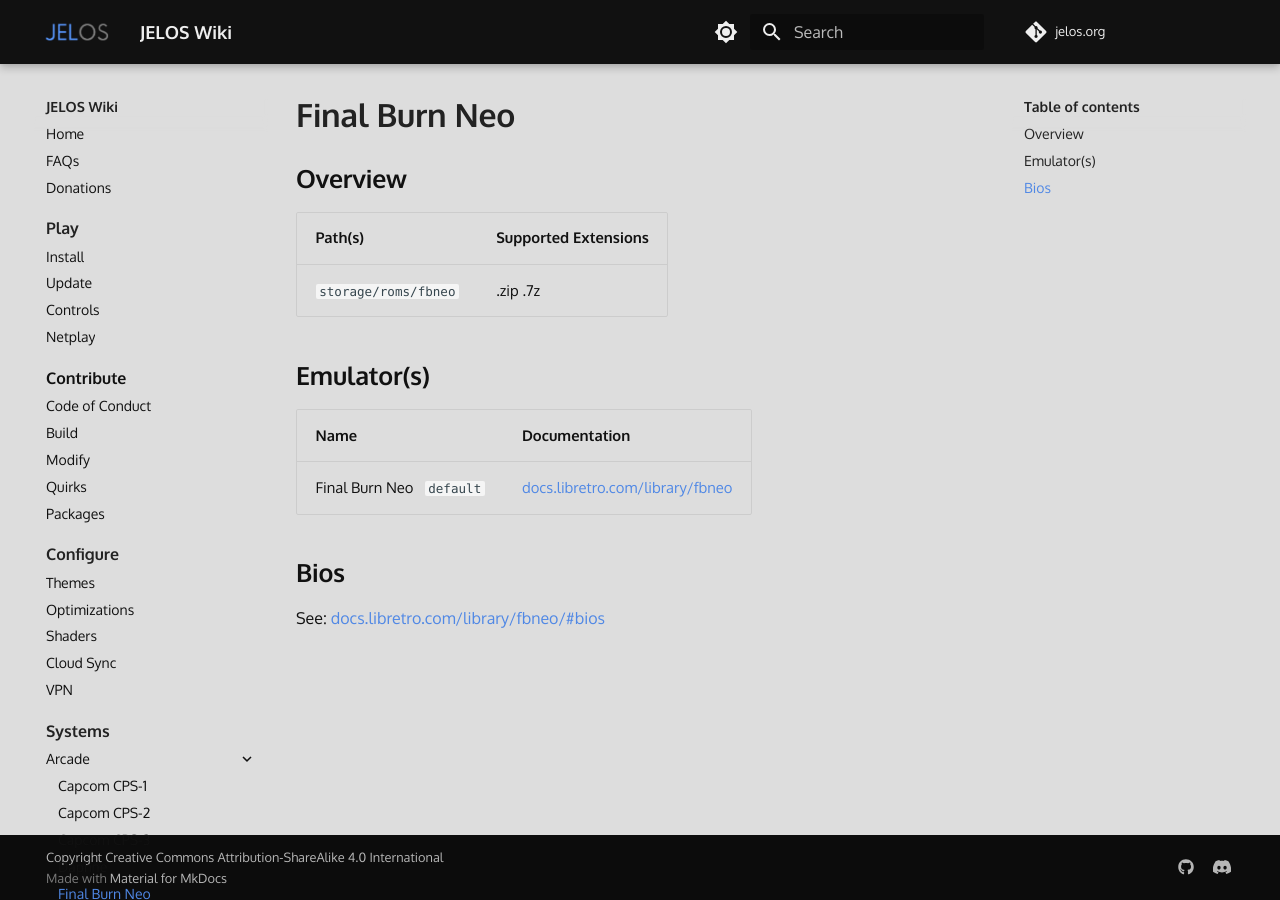
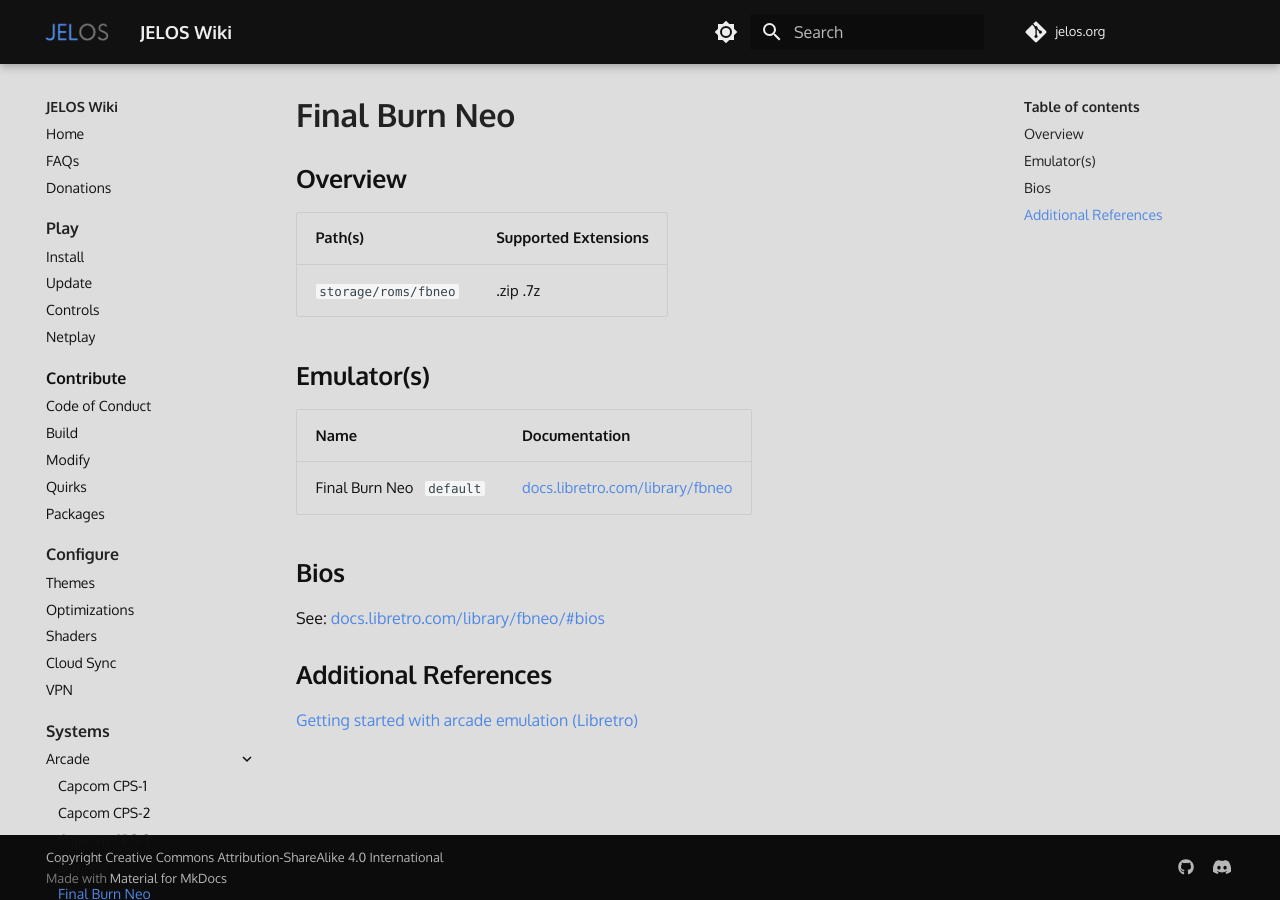
Before and after one commit to wbrawner/jelos.org, an MkDocs documentation site: the page built from docs/systems/fbn.md, in a window 1280 px wide. Built offline with MkDocs 1.6.1 and Material for MkDocs 9.7.7, drawn with Linux system fonts in a browser that asks for light colours; some web fonts are replaced; comment, search, counter and statistics services are not loaded.

Commit message:
systems documentation

```diff
--- a/docs/systems/fbn.md
+++ b/docs/systems/fbn.md
@@ -15,3 +15,7 @@
 ## Bios
 
 See: [docs.libretro.com/library/fbneo/#bios](https://docs.libretro.com/library/fbneo/#bios)
+
+## Additional References
+
+[Getting started with arcade emulation (Libretro)](https://docs.libretro.com/guides/arcade-getting-started/)
```
Also changed, not shown: docs/systems/atomiswave.md (+1 -1 lines).
